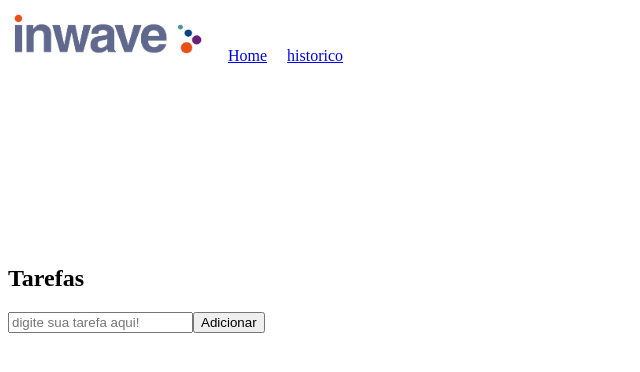
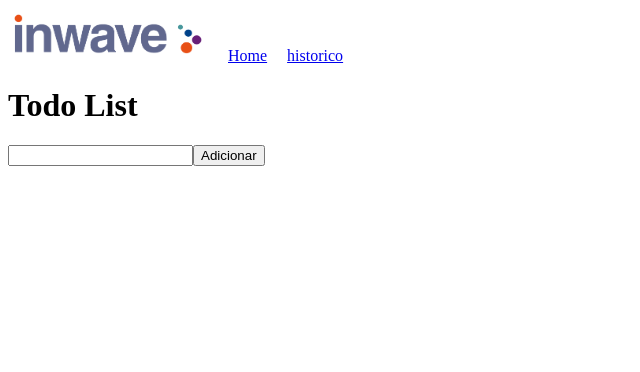
Before and after one commit to JoaoKeuwe/Project-todoList, a Vue app: page / in a window 1280 px wide. Shown: the top 372 px of the page, without its empty margins (0-640 px from the left). Built offline with nearby package versions, Linux system fonts and the light colour scheme.

Commit message:
feat: :fire: desculpe o commit bomba, estava focado na lógica e acabei me esquecendo, porém comentei tudo, a primeira parte do desafio ja está feita

```diff
--- a/src/components/InputButton.vue
+++ b/src/components/InputButton.vue
@@ -1,29 +1,78 @@
 <template>
-  <form>
-    <h2 style="margin-top: 200px">Tarefas</h2>
-    <input
-      type="text"
-      placeholder="digite sua tarefa aqui!"
-    />
-    <button type="button" v-on:click="send_task" >Adicionar</button>
-  </form>
+  <main id="app" class="container">
+    <h1>Todo List</h1>
+
+    <!-- Adicionando inpput e botão principal, onde o usuario irá escrever sua tarefa -->
+    <form v-if="!editingTask">
+      <input type="text" v-model="todo" />
+      <input type="submit" value="Adicionar" @click="sendTask" />
+    </form>
+
+    <!-- caso o botão de editar seja acionado, irá renderizar o botão de editar -->
+    <form v-else>
+      <input type="text" v-model="todo" />
+      <input type="submit" value="Editar" @click="updateTask" />
+    </form>
+
+    <!-- renderizando as listas com as tarefas juntamente com os botões de editar e de deletar -->
+    <ol>
+      <li v-for="(todo, index) in tasks" :key="index">
+        {{ todo }}
+        <button @click="editTask(index, todo)">Edit</button>
+        <button @click="removeTask(index)">Delete</button>
+      </li>
+    </ol>
+  </main>
 </template>
 
 <script>
+// aqui está sendo feita a lógica através do methods e a transição de etsados através do data
+
 export default {
   name: "InputButtoon",
   data() {
     return {
-    //   inputTasks: "",
-    }
+      editingTask: false,
+      todo: "",
+      tasks: [],
+      selectedTodo: null,
+      selectedIndex: null,
+    };
   },
   methods: {
-    send_task(e) {
-        e.preventDefault();
-        console.log('caiu aqui')
+    // logica feita para caso não seja adicionada nenhuma tarefa, não renderize nada ou seja, continue vazio
+    sendTask() {
+      if (this.todo.length > 0) {
+        this.tasks.push(this.todo);
+        this.todo = "";
+      } else {
+        // document.getElementById("app").innerText = 'adicione uma tarefa'
+        this.todo = "";
+      }
+    },
 
-        // FAZER A LÓGICA DE QUANDO CLICAR A TASK SER CRIADA EM FORMATO DE LISTA
-    }
-  }
+    // logica para editar a tarefa já adicionada
+    editTask(index, todo) {
+      this.todo = todo;
+      this.selectedIndex = index;
+      this.editingTask = true;
+    },
+
+    updateTask() {
+      // apagando uma posição e logo em seguida adicioanndo a nova task
+      this.tasks.splice(this.selectedIndex, 1, this.todo);
+      this.editingTask = false;
+
+      // caso a opção editar apareça, e você clique no botão, o input irá apagar, para evitar repetições
+      if (this.updateTask) {
+        this.todo = "";
+      }
+    },
+
+    // removendo tarefa
+    removeTask(index) {
+      this.tasks.splice(index, 1);
+    },
+  },
 };
 </script>
```
